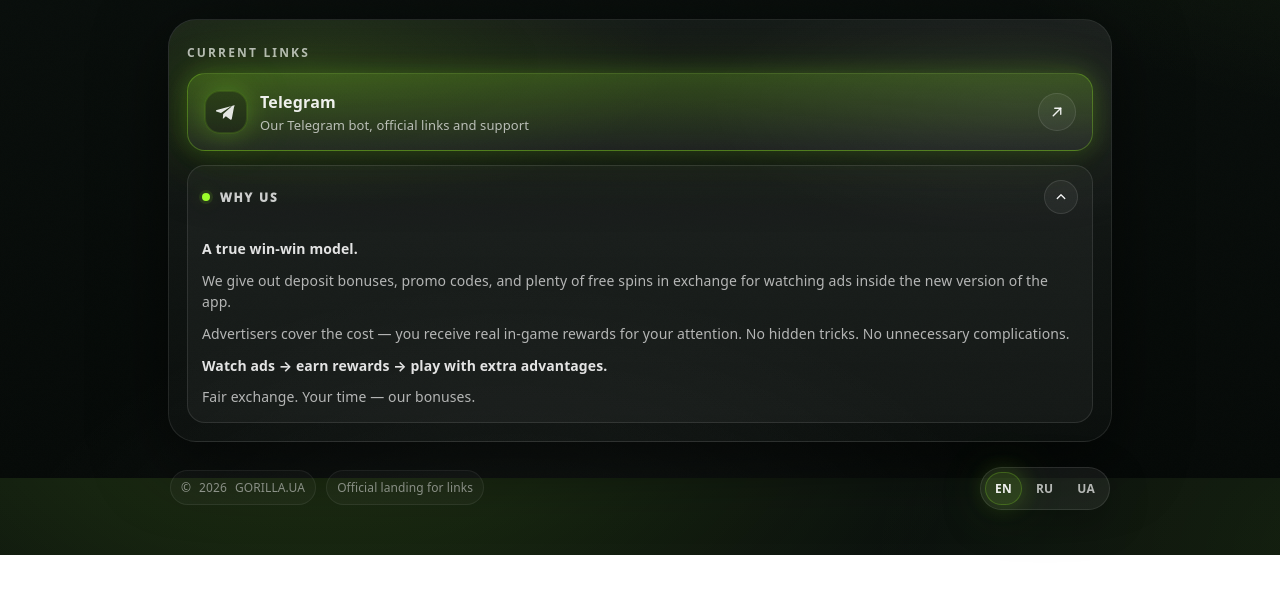
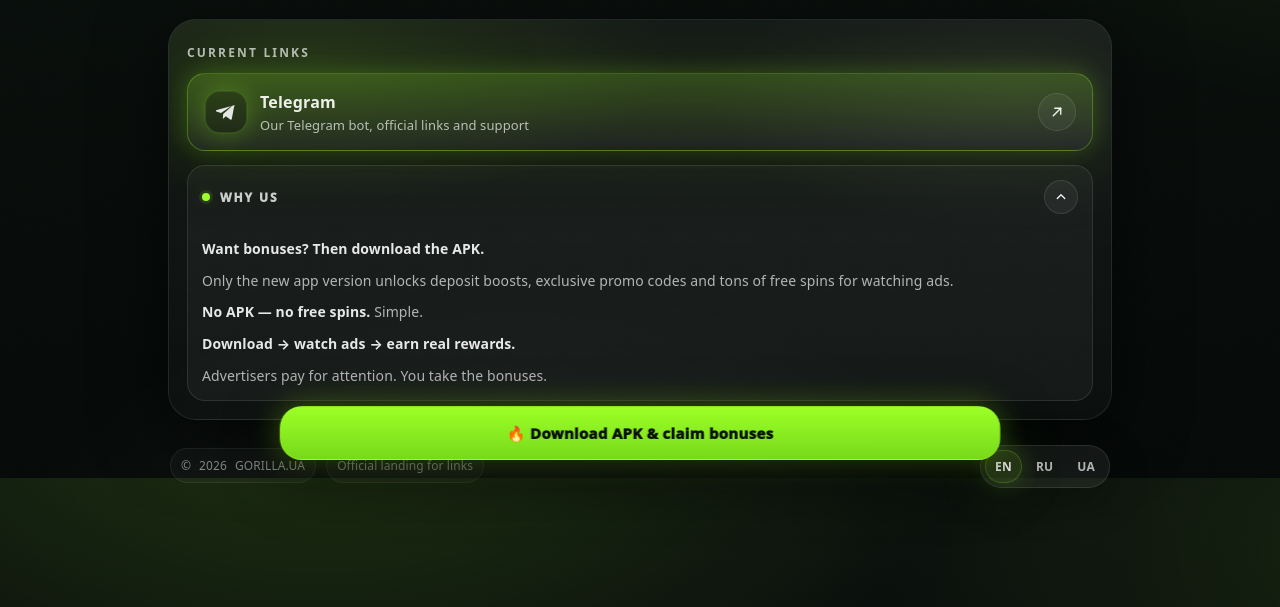
Before and after one commit to raretrickster/Gorilo4ka, a plain HTML site: page index.html in a window 1280 px wide. Shown: the part 322-929 px from the top of the page. Before the commit the page ends 877 px from the top, so only its background shows below. Drawn offline with Linux system fonts and the light colour scheme.

Commit message:
Add files via upload

```diff
--- a/index.html
+++ b/index.html
@@ -5,21 +5,23 @@
   <meta name="viewport" content="width=device-width,initial-scale=1,viewport-fit=cover" />
   <meta name="theme-color" content="#0b0f0c" />
   <title>GORILLA.UA</title>
+
   <style>
     :root{
       --bg0:#060a08;
       --bg1:#0b110e;
+
       --card: rgba(255,255,255,.06);
       --stroke: rgba(255,255,255,.10);
+
       --text: rgba(255,255,255,.92);
       --muted: rgba(255,255,255,.68);
       --muted2: rgba(255,255,255,.55);
+
       --shadow: 0 18px 70px rgba(0,0,0,.55);
       --shadow2: 0 10px 40px rgba(0,0,0,.40);
 
-      --r16: 16px;
       --r18: 18px;
-      --r22: 22px;
       --r28: 28px;
 
       --lime: #9DFF2A;
@@ -63,6 +65,7 @@
       *{animation:none !important; transition:none !important; scroll-behavior:auto !important;}
     }
 
+    /* Topbar */
     .topbar{
       position:sticky;
       top:0;
@@ -197,14 +200,15 @@
     .btn.primary:hover{filter: saturate(1.10) brightness(1.02)}
     .btn.primary svg{opacity:1}
 
-    /* Fill screen better */
+    /* Main layout */
     main.wrap{
       max-width: var(--max);
       margin: 0 auto;
-      padding: 14px var(--pad) 46px;
-      min-height: calc(100svh - 74px); /* topbar approx */
+      padding: 14px var(--pad) 120px; /* leave room for bottom CTA */
+      min-height: calc(100svh - 74px);
       display:flex;
       flex-direction:column;
+      gap: 0;
     }
 
     .hero{ padding: 24px 0 10px; }
@@ -253,7 +257,8 @@
       box-shadow: var(--shadow);
       overflow:hidden;
       position:relative;
-      flex: 1 1 auto; /* stretch to fill */
+      flex: 1 1 auto;
+      min-height: 280px;
     }
     .section:before{
       content:"";
@@ -335,7 +340,6 @@
       text-overflow:ellipsis;
       max-width: 56ch;
     }
-
     .arrow{
       width: 38px; height:38px;
       border-radius: 999px;
@@ -348,15 +352,14 @@
     .link-card:hover .arrow{ transform: translateX(1px); border-color: rgba(255,255,255,.14); }
     .link-card.highlight:hover .arrow{ border-color: rgba(157,255,42,.22); }
 
-    /* Shutter */
+    /* WHY US accordion (open by default to fill space) */
     .shutter{
       margin-top: 14px;
       border-radius: 18px;
       overflow:hidden;
       border: 1px solid rgba(255,255,255,.10);
       background: rgba(255,255,255,.04);
-      margin-top: 14px;
-      flex: 1 1 auto; /* fill remainder */
+      flex: 1 1 auto;
       display:flex;
       flex-direction:column;
     }
@@ -398,9 +401,9 @@
       line-height: 1.55;
       flex: 1 1 auto;
     }
-    .sh-body b{color: rgba(255,255,255,.88)}
+    .sh-body b{color: rgba(255,255,255,.90)}
     .sh-body p{margin: 10px 0 0}
-    .sh-body .lead{color: rgba(255,255,255,.82); margin-top: 8px}
+    .sh-body .lead{color: rgba(255,255,255,.88); margin-top: 8px}
 
     .footer{
       margin-top: 14px;
@@ -425,7 +428,7 @@
       color: rgba(255,255,255,.55);
     }
 
-    /* Modal */
+    /* Modal (Download variants) */
     .modal-backdrop{
       position:fixed; inset:0;
       background: rgba(0,0,0,.55);
@@ -493,7 +496,6 @@
       grid-template-columns: 1fr;
       gap: 12px;
     }
-
     .dl{
       display:flex;
       align-items:center;
@@ -542,6 +544,78 @@
       outline: 2px solid rgba(157,255,42,.55);
       outline-offset: 3px;
       border-radius: 12px;
+    }
+
+    /* ===== Bottom pulsing CTA ===== */
+    .bottom-cta{
+      position: fixed;
+      left: 50%;
+      bottom: 18px;
+      transform: translateX(-50%);
+      width: calc(100% - 28px);
+      max-width: 720px;
+      padding: 16px 18px;
+      border-radius: 22px;
+      text-align: center;
+      font-weight: 950;
+      font-size: 15px;
+      letter-spacing: .3px;
+      text-decoration: none;
+
+      background: linear-gradient(180deg, #9DFF2A, #79d81f);
+      color: #071007;
+
+      border: 1px solid rgba(157,255,42,.45);
+      box-shadow:
+        0 20px 60px rgba(0,0,0,.5),
+        0 0 35px rgba(157,255,42,.45);
+
+      transition: transform .15s ease, filter .2s ease, box-shadow .2s ease;
+      z-index: 999;
+
+      -webkit-tap-highlight-color: transparent;
+    }
+    .bottom-cta:hover{
+      transform: translateX(-50%) translateY(-2px);
+      filter: brightness(1.05);
+      box-shadow:
+        0 30px 80px rgba(0,0,0,.6),
+        0 0 55px rgba(157,255,42,.65);
+    }
+    .bottom-cta:active{
+      transform: translateX(-50%) scale(.98);
+    }
+
+    @keyframes breatheGlow{
+      0%{
+        box-shadow:
+          0 18px 55px rgba(0,0,0,.50),
+          0 0 28px rgba(157,255,42,.35);
+        filter: saturate(1.02) brightness(1.00);
+      }
+      50%{
+        box-shadow:
+          0 26px 78px rgba(0,0,0,.60),
+          0 0 64px rgba(157,255,42,.72);
+        filter: saturate(1.12) brightness(1.04);
+      }
+      100%{
+        box-shadow:
+          0 18px 55px rgba(0,0,0,.50),
+          0 0 28px rgba(157,255,42,.35);
+        filter: saturate(1.02) brightness(1.00);
+      }
+    }
+    @keyframes breatheScale{
+      0%{ transform: translateX(-50%) scale(1); }
+      50%{ transform: translateX(-50%) scale(1.015); }
+      100%{ transform: translateX(-50%) scale(1); }
+    }
+    .bottom-cta.pulse{
+      animation: breatheGlow 2.4s ease-in-out infinite, breatheScale 2.4s ease-in-out infinite;
+    }
+    @media (prefers-reduced-motion: reduce){
+      .bottom-cta.pulse{ animation:none; }
     }
   </style>
 </head>
@@ -627,7 +701,7 @@
         </div>
       </a>
 
-      <!-- WHY US (open by default to fill bottom) -->
+      <!-- WHY US (open by default to fill space) -->
       <details class="shutter" id="whyShutter" open>
         <summary>
           <div class="sh-title">
@@ -659,7 +733,12 @@
   </div>
 </main>
 
-<!-- Modal (Download variants: Telegram + MEGA stays) -->
+<!-- Bottom pulsing CTA (goes to Telegram APK) -->
+<a href="https://t.me/perehodnikgorilla/3" class="bottom-cta pulse" target="_blank" rel="noopener">
+  <span data-i18n="bottom_cta">🔥 Download APK & claim bonuses</span>
+</a>
+
+<!-- Modal (Download variants) -->
 <div class="modal-backdrop" id="backdrop" aria-hidden="true"></div>
 <div class="modal" id="modal" role="dialog" aria-modal="true" aria-label="Download APK">
   <div class="modal-head">
@@ -706,15 +785,19 @@
       sub: "Partners pay for the ads — you get real rewards. Simple win-win 😎",
       links_title: "Current links",
       tg_desc: "Our Telegram bot, official links and support",
+
       why_title: "WHY US",
       why_body: `
-        <p class="lead"><b>A true win-win model.</b></p>
-        <p>We give out deposit bonuses, promo codes, and plenty of free spins in exchange for watching ads inside the new version of the app.</p>
-        <p>Advertisers cover the cost — you receive real in-game rewards for your attention. No hidden tricks. No unnecessary complications.</p>
-        <p><b>Watch ads → earn rewards → play with extra advantages.</b></p>
-        <p>Fair exchange. Your time — our bonuses.</p>
+        <p class="lead"><b>Want bonuses? Then download the APK.</b></p>
+        <p>Only the new app version unlocks deposit boosts, exclusive promo codes and tons of free spins for watching ads.</p>
+        <p><b>No APK — no free spins.</b> Simple.</p>
+        <p><b>Download → watch ads → earn real rewards.</b></p>
+        <p>Advertisers pay for attention. You take the bonuses.</p>
       `,
+
       foot_note: "Official landing for links",
+      bottom_cta: "🔥 Download APK & claim bonuses",
+
       modal_title: "Download APK",
       modal_sub: "Choose the source you prefer",
       dl_tg: "Fast & convenient download",
@@ -722,6 +805,7 @@
       recommended: "Recommended",
       alternative: "Alternative"
     },
+
     ru: {
       top_sub: "Официальные ссылки и поддержка",
       contact: "Связь",
@@ -731,15 +815,19 @@
       sub: "Партнёры оплачивают рекламу — вы получаете реальные бонусы. Win-win 😎",
       links_title: "Актуальные ссылки",
       tg_desc: "Наш телеграм бот, актуальные ссылки и поддержка",
+
       why_title: "ПОЧЕМУ МЫ",
       why_body: `
-        <p class="lead"><b>Win-win модель.</b></p>
-        <p>Мы раздаём бонусы к депозиту, промокоды и десятки фри-спинов за то, что вы смотрите рекламу в новой версии приложения.</p>
-        <p>Реклама оплачивается партнёрами — а вы получаете реальные бонусы за внимание. Без скрытых условий и лишней магии.</p>
-        <p><b>Смотрите рекламу → получаете награды → играете с дополнительным преимуществом.</b></p>
-        <p>Честная сделка. Вы — время. Мы — бонусы.</p>
+        <p class="lead"><b>Хочешь бонусы? Тогда качай APK.</b></p>
+        <p>Только в новой версии приложения ты получаешь бонусы к депозиту, эксклюзивные промокоды и десятки фри-спинов за просмотр рекламы.</p>
+        <p><b>Без APK — нет фриспинов.</b> Всё просто.</p>
+        <p><b>Скачал → смотришь рекламу → получаешь реальные награды.</b></p>
+        <p>Партнёры платят за внимание. Ты забираешь бонусы.</p>
       `,
+
       foot_note: "Официальная страница ссылок",
+      bottom_cta: "🔥 Скачать APK и забрать бонусы",
+
       modal_title: "Скачать APK",
       modal_sub: "Выберите удобный вариант",
       dl_tg: "Быстро и удобно",
@@ -747,6 +835,7 @@
       recommended: "Рекоменд.",
       alternative: "Альтерн."
     },
+
     uk: {
       top_sub: "Офіційні посилання та підтримка",
       contact: "Звʼязок",
@@ -756,15 +845,19 @@
       sub: "Партнери оплачують рекламу — ви отримуєте реальні бонуси. Win-win 😎",
       links_title: "Актуальні посилання",
       tg_desc: "Наш телеграм бот, офіційні посилання та підтримка",
+
       why_title: "ЧОМУ МИ",
       why_body: `
-        <p class="lead"><b>Модель win-win.</b></p>
-        <p>Ми надаємо бонуси до депозиту, промокоди та десятки фрі-спінів за перегляд реклами у новій версії застосунку.</p>
-        <p>Рекламу оплачують партнери — а ви отримуєте реальні бонуси за свою увагу. Без прихованих умов і зайвої магії.</p>
-        <p><b>Дивитесь рекламу → отримуєте нагороди → граєте з додатковою перевагою.</b></p>
-        <p>Чесна угода. Ви — час. Ми — бонуси.</p>
+        <p class="lead"><b>Хочеш бонуси? Завантаж APK.</b></p>
+        <p>Лише нова версія застосунку відкриває бонуси до депозиту, ексклюзивні промокоди та десятки фрі-спінів за перегляд реклами.</p>
+        <p><b>Без APK — немає фрі-спінів.</b> Усе просто.</p>
+        <p><b>Завантажив → дивишся рекламу → отримуєш реальні нагороди.</b></p>
+        <p>Партнери платять за увагу. Ти забираєш бонуси.</p>
       `,
+
       foot_note: "Офіційна сторінка посилань",
+      bottom_cta: "🔥 Завантаж APK і забери бонуси",
+
       modal_title: "Завантажити APK",
       modal_sub: "Оберіть зручне джерело",
       dl_tg: "Швидко та зручно",
@@ -784,8 +877,7 @@
       const val = dict[key];
       if (val == null) return;
 
-      if (key === "h1") el.innerHTML = val;
-      else if (key === "why_body") el.innerHTML = val;
+      if (key === "h1" || key === "why_body") el.innerHTML = val;
       else el.textContent = val;
     });
 
@@ -813,13 +905,13 @@
     btn.addEventListener("click", ()=> setLang(btn.getAttribute("data-lang")));
   });
 
-  // Bot link for both Telegram card and Contact button:
+  // Bot link for "Contact"
   const BOT_URL = "https://t.me/CasinoThiefbot";
   document.getElementById("contactBtn").addEventListener("click", ()=>{
     window.open(BOT_URL, "_blank", "noopener");
   });
 
-  // download modal open/close
+  // Download modal open/close
   const downloadBtn = document.getElementById("downloadBtn");
   const modal = document.getElementById("modal");
   const backdrop = document.getElementById("backdrop");
```
